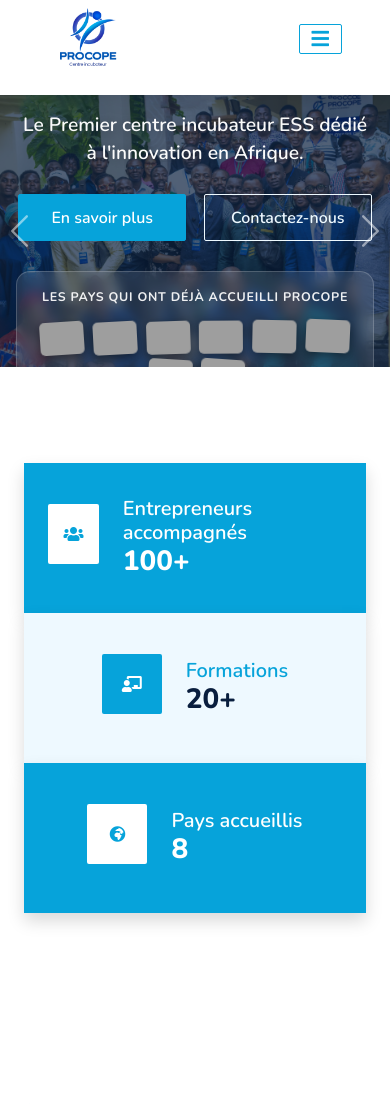
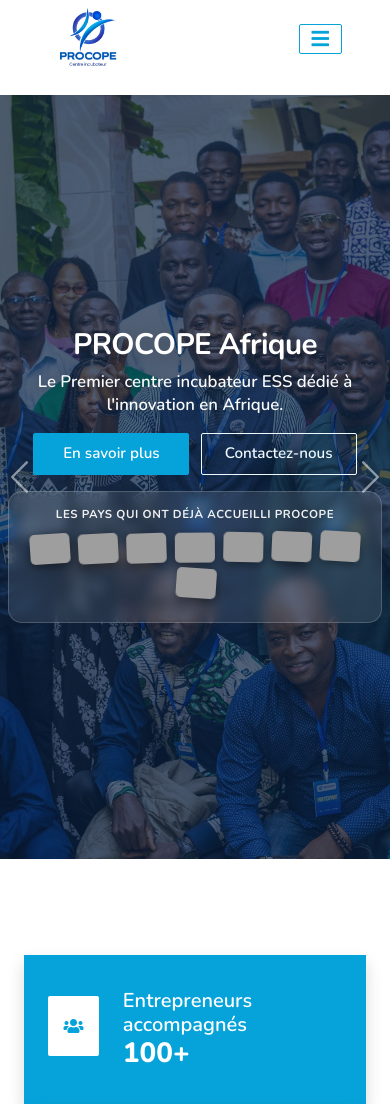
Before and after one commit to Donchaminade/procope-afrique, a PHP site: page / in a window 390 px wide. Shown: the part 17-1121 px from the top of the page. Run offline with PHP 8.4, Linux system fonts and the light colour scheme; some libraries are stand-ins or nearby versions; grey boxes are pictures that could not be loaded.

Commit message:
Enhance carousel responsiveness and styling for mobile devices
- Adjusted min-height for carousel items to improve layout on smaller screens.
- Updated image handling to ensure proper aspect ratio and cover behavior.
- Refined carousel caption padding and font sizes for better readability.
- Made various adjustments to hero section elements for improved visual consistency on mobile.

These changes aim to enhance user experience and ensure the website is visually appealing across all devices.

```diff
--- a/css/style.css
+++ b/css/style.css
@@ -284,14 +284,49 @@ h6,
     margin-bottom: 1rem !important;
 }
 
-@media (max-width: 576px) {
+/*
+ * Mobile/tablet: image aspect ratio makes the slide shorter than the caption
+ * (title + CTAs + flag grid). Bootstrap .carousel-item overflows hidden, so
+ * raise min-height and cover the photo instead of cropping the text/flags.
+ */
+@media (max-width: 991.98px) {
+    #header-carousel .carousel-item {
+        min-height: max(32rem, calc(100svh - 5.5rem));
+    }
+
+    #header-carousel .carousel-item > img {
+        position: absolute;
+        inset: 0;
+        width: 100%;
+        height: 100%;
+        object-fit: cover;
+        object-position: center;
+    }
+
     .carousel-caption {
-        padding-top: 3.25rem;
-        padding-bottom: 2rem;
+        /* Navbar is in normal flow on <lg — no need for large top inset */
+        padding-top: 1.5rem;
+        padding-bottom: 1.75rem;
     }
 
     .carousel-caption .hero-content {
-        transform: translateY(-0.5rem);
+        transform: none;
+    }
+}
+
+@media (max-width: 576px) {
+    #header-carousel .carousel-item {
+        min-height: max(30rem, calc(100svh - 5rem));
+    }
+
+    .carousel-caption {
+        padding-top: 1.1rem;
+        padding-bottom: 1.35rem;
+    }
+
+    .carousel-caption .hero-content {
+        transform: none;
+        padding: .65rem .5rem !important;
     }
 
     .carousel-caption h5 {
@@ -299,9 +334,12 @@ h6,
         font-weight: 500 !important;
     }
 
-    .carousel-caption h1 {
-        font-size: 2.35rem;
+    .carousel-caption h1,
+    .carousel-caption .hero-content .display-1 {
+        font-size: 1.85rem;
         font-weight: 700 !important;
+        margin-bottom: .65rem !important;
+        line-height: 1.15;
     }
 }
 
@@ -1229,30 +1267,40 @@ html[data-theme="dark"] .flags-marquee .flag-item {
 
 @media (max-width: 575.98px) {
     .hero-tagline {
-        font-size: 1.2rem;
+        font-size: 1.05rem;
+        line-height: 1.35;
+        margin-bottom: 1rem;
+    }
+
+    .hero-cta {
+        margin-bottom: 1rem;
+        gap: .55rem .7rem;
     }
 
     .hero-cta .btn {
-        min-width: 10.5rem;
-        font-size: 1rem;
-        padding: .65rem 1.35rem;
+        min-width: 9.75rem;
+        font-size: .95rem;
+        padding: .55rem 1.15rem;
     }
 
     .hero-flags {
-        padding: 1rem 1.1rem 1.15rem;
+        padding: .85rem .9rem 1rem;
     }
 
     .hero-flags .hero-flags-label {
-        font-size: .78rem;
-        letter-spacing: .06em;
+        font-size: .72rem;
+        letter-spacing: .05em;
+        margin-bottom: .7rem;
     }
 
     .hero-flags-row {
-        gap: .45rem .55rem;
+        gap: .4rem .5rem;
+        /* room for hero-flag-wiggle (rotate + translateY) so flags aren't clipped */
+        padding-bottom: .35rem;
     }
 
     .hero-flags .hero-flag {
-        width: 44px;
+        width: 40px;
     }
 }
 
```
